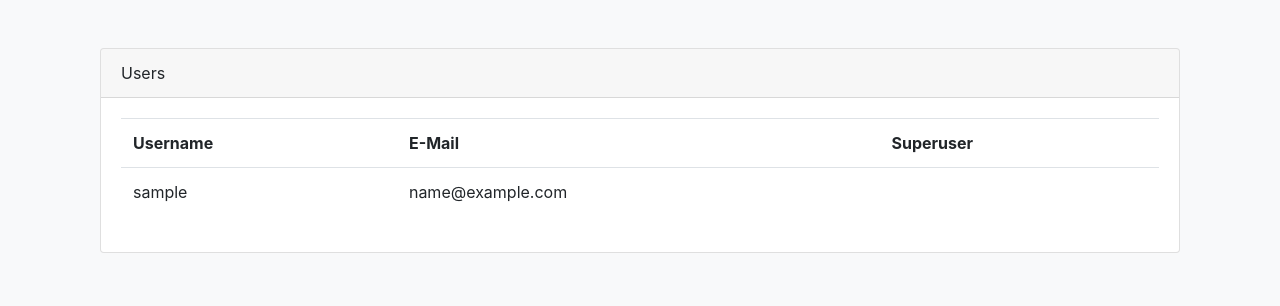
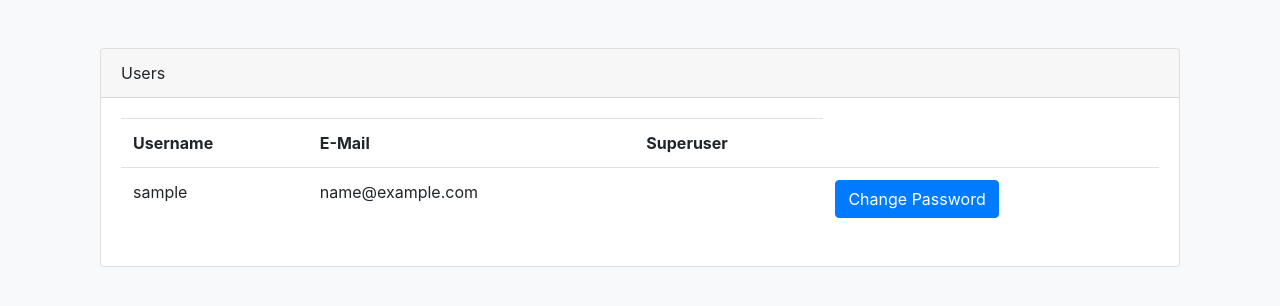
Before and after one commit to mrcabbage972/llama_sherpa, a FastAPI app: template app/templates/list_users.html in a window 1280 px wide. Shown: the part 88-394 px from the top of the page. Run offline with FastAPI, Linux system fonts and the light colour scheme; the template is opened without the code that fills it: most values are stand-ins (such as "Sample title", 1, 10 or a date in 2020); parts of the project's set-up code (start-up, migrations or seed data) failed here and were passed over; some libraries are stand-ins or nearby versions.

Commit message:
Adding link to password change

```diff
--- a/app/templates/list_users.html
+++ b/app/templates/list_users.html
@@ -19,6 +19,9 @@
                     <td>{{ user.username }}</td>
                 <td>{{ user.email }}</td>
                 <td>{{ user.is_superuser }}</td>
+                <td>
+                    <a href="/change_password/{{ user.username }}" class="btn btn-primary">Change Password</a>
+                </td>
                         </tr>
                 {% endfor %}
                 </table>
```
